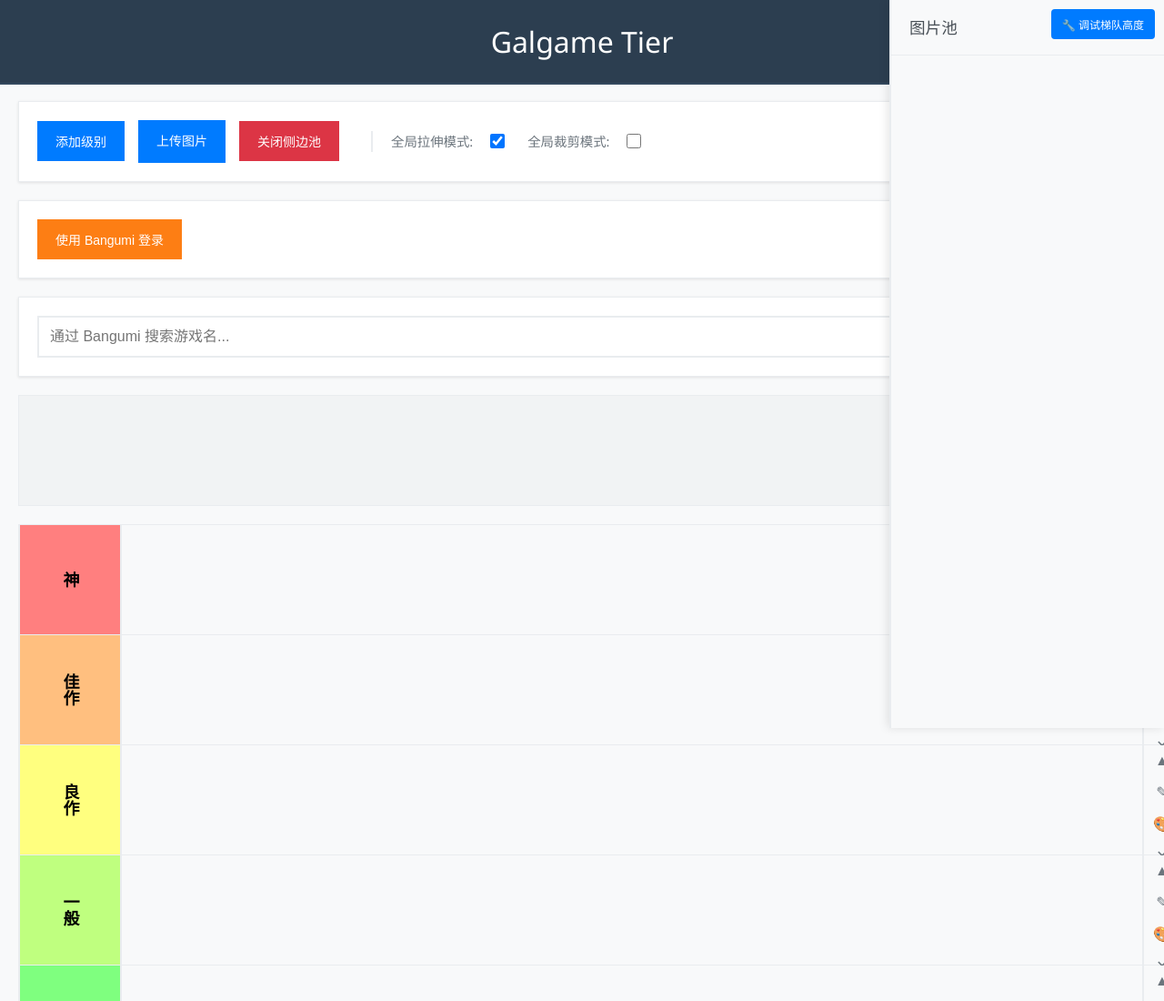
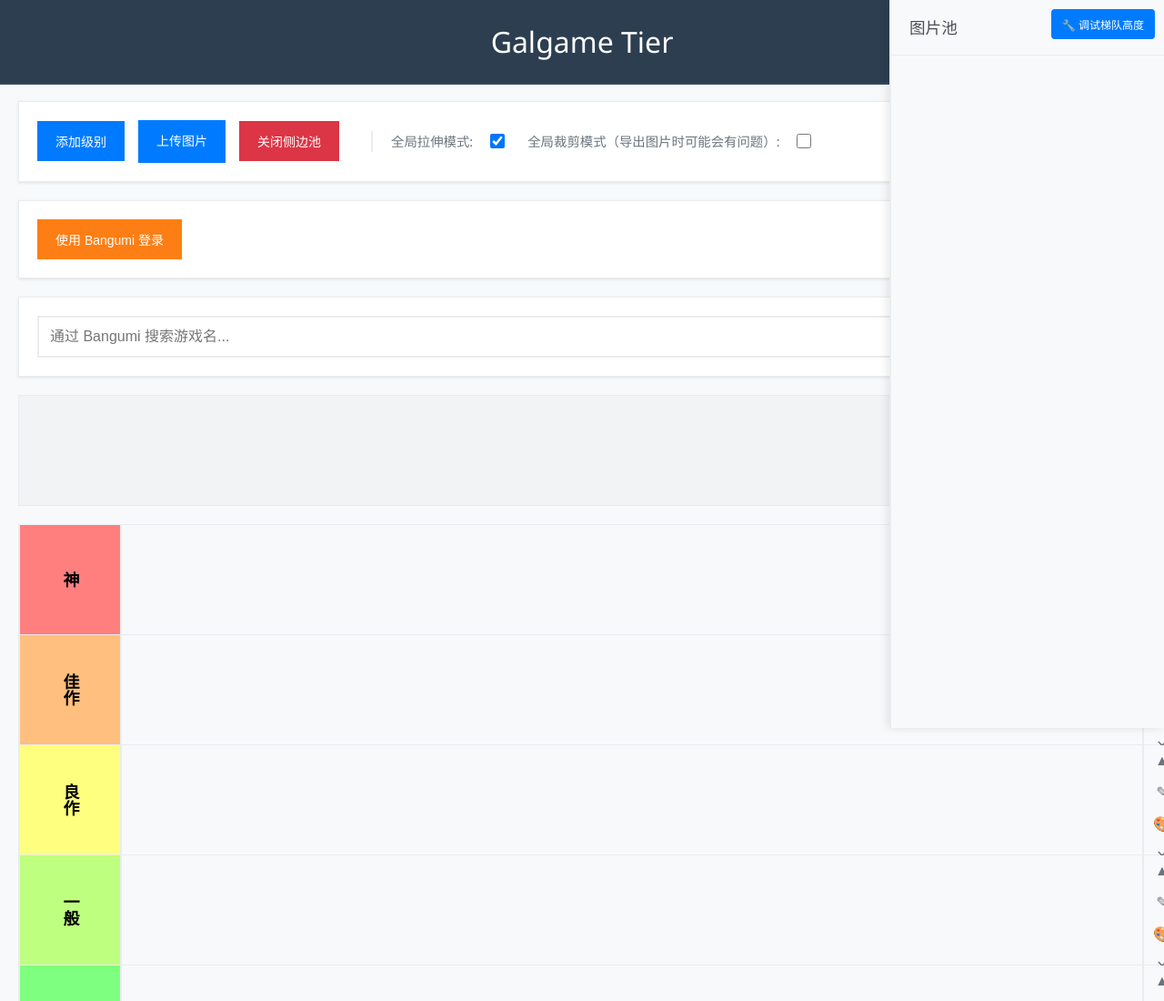
Before and after one commit to hibiyaQAQ/gal-tiermaker, a plain HTML site: page index.html in a window 1280 px wide. Shown: the top 1100 px of the page at 91% size. Drawn offline with Linux system fonts and the light colour scheme.

Commit message:
Update index.html

```diff
--- a/index.html
+++ b/index.html
@@ -19,7 +19,7 @@
             <div class="global-image-controls">
                 <label for="global-stretch-mode">全局拉伸模式:</label>
                 <input type="checkbox" id="global-stretch-mode" checked>
-                <label for="global-crop-mode">全局裁剪模式:</label>
+                <label for="global-crop-mode">全局裁剪模式（导出图片时可能会有问题）:</label>
                 <input type="checkbox" id="global-crop-mode">
             </div>
         </div>
```
